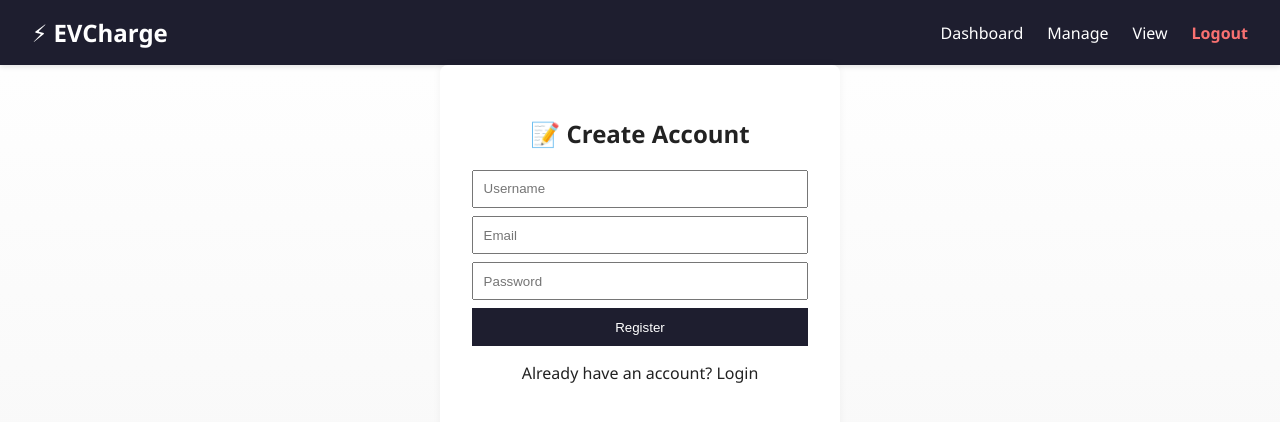
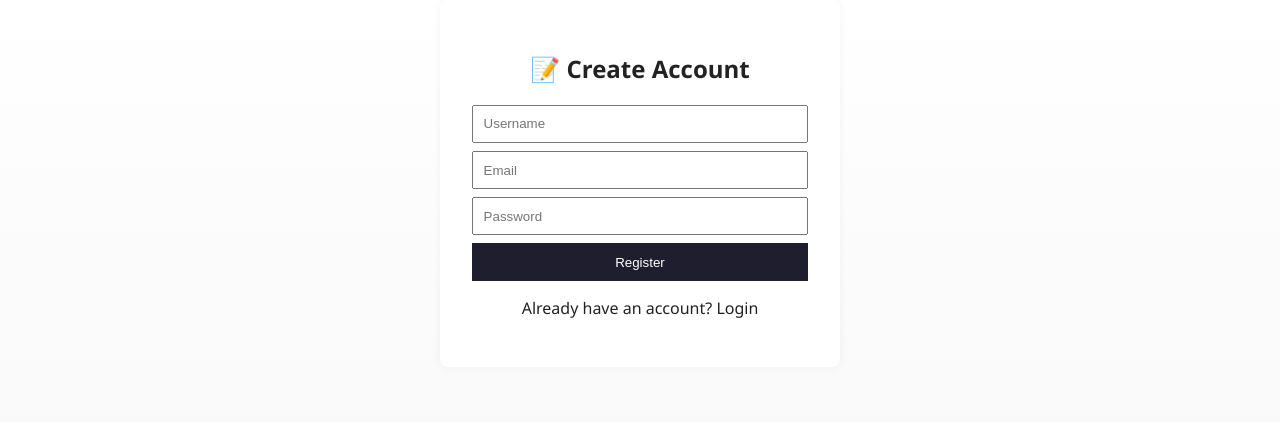
Before and after one commit to nigam1010/ev-charging-app, a Vue app in the folder frontend/: page /register in a window 1280 px wide. Shown: the top 422 px of the page. Built offline with nearby package versions, Linux system fonts and the light colour scheme.

Commit message:
Update App.vue

```diff
--- a/frontend/src/App.vue
+++ b/frontend/src/App.vue
@@ -1,6 +1,6 @@
 <template>
   <div id="app">
-    <Navbar v-if="!$route.path.includes('/login')" />
+    <Navbar v-if="!hideNavbar" />
     <router-view />
   </div>
 </template>
@@ -9,8 +9,11 @@
 import Navbar from './components/Navbar.vue';
 
 export default {
-  components: {
-    Navbar
+  components: { Navbar },
+  computed: {
+    hideNavbar() {
+      return ['/login', '/register'].includes(this.$route.path);
+    }
   }
 };
 </script>
```
